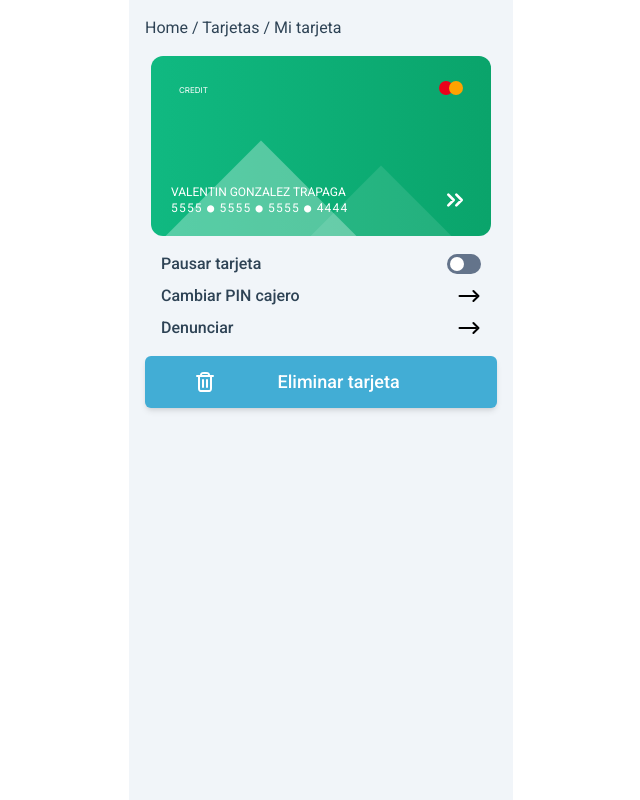
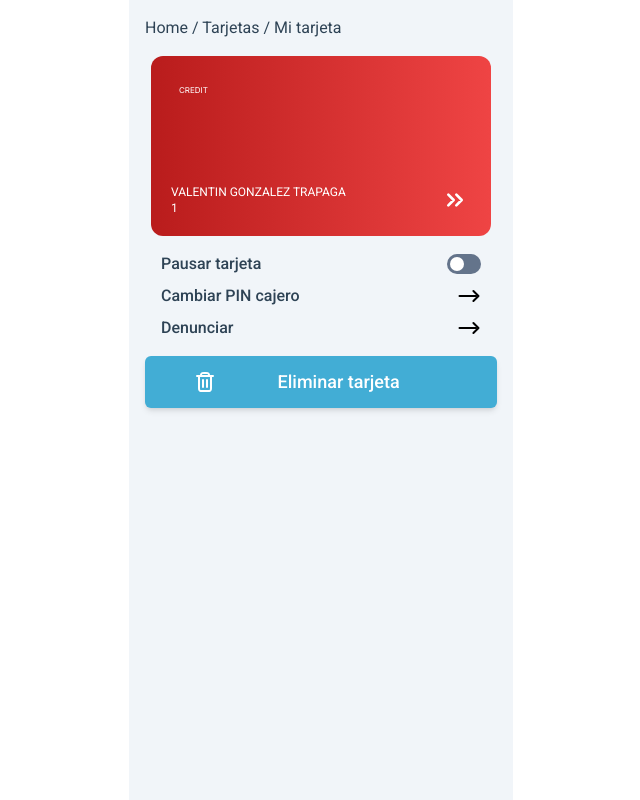
Before and after one commit to No-Country/s8-10-m-node-react, a React (Vite) app in the folder frontend/: page /mycards/1 in a window 1280 px wide. Shown: the whole page, without its empty margins (319-959 px from the left). Built offline with nearby package versions, Linux system fonts and the light colour scheme.

Commit message:
add credit card numb as page param

```diff
--- a/frontend/src/components/CreditCardComp.jsx
+++ b/frontend/src/components/CreditCardComp.jsx
@@ -3,6 +3,7 @@
 import { formatCreditCardNumber } from '../utils/formatCreditCardNumber'
 import { bgGradient } from '../utils/creditCardStyles'
 import { AmexSVG, DoubleArrowSVG, MasterCardSVG } from '../utils/icons'
+import { Link } from 'react-router-dom'
 
 export const CreditCardComp = ({ height, cardNumber }) => {
   const variant = detectCardType(cardNumber)
@@ -46,7 +47,9 @@
             <p className='truncate my-0 tracking-widest'>{numberToShow}</p>
           </span>
           <span className='cursor-pointer z-10'>
-            <DoubleArrowSVG />
+            <Link to={`/mycards/${cardNumber}`}>
+              <DoubleArrowSVG />
+            </Link>
           </span>
         </div>
       </div>
--- a/frontend/src/pages/MyCreditCard.jsx
+++ b/frontend/src/pages/MyCreditCard.jsx
@@ -1,14 +1,33 @@
-import React from 'react'
+import React, { useEffect, useState } from 'react'
 import { CreditCardComp } from '../components/CreditCardComp'
 import { Button } from '../components/Button'
 import { TogglePill } from '../components/TogglePill'
 import { ArrowRightSVG, DeleteSVG } from '../utils/icons'
+import { useParams } from 'react-router-dom'
 
 export const MyCreditCard = () => {
+  const { creditCardId } = useParams()
+  // const [windowWidth, setWindowWidth] = useState(window.innerWidth)
+
+  // useEffect(() => {
+  //   const handleResize = () => {
+  //     const width = window.innerWidth
+  //     setWindowWidth(width)
+  //   }
+
+  //   // Attach event listener to monitor resize
+  //   window.addEventListener('resize', handleResize)
+
+  //   // Clean up the event listener on component unmount
+  //   return () => {
+  //     window.removeEventListener('resize', handleResize)
+  //   }
+  // }, [])
+
   return (
     <main className='mx-auto bg-slate-100 w-96 flex flex-col items-center min-h-screen p-4 gap-4 text-[#2E4355] font-roboto'>
       <p className='w-full'>Home / Tarjetas / Mi tarjeta</p>
-      <CreditCardComp height={180} cardNumber='5555555555554444' />
+      <CreditCardComp height={180} cardNumber={creditCardId} />
       <div className='flex flex-col w-full gap-2 font-medium font-roboto px-4'>
         <div className='flex w-full items-center justify-between'>
           <p>Pausar tarjeta</p>
@@ -16,17 +35,22 @@
         </div>
         <div className='flex w-full items-center justify-between'>
           <p>Cambiar PIN cajero</p>
-          <ArrowRightSVG />
+          <span className='cursor-pointer'>
+            <ArrowRightSVG />
+          </span>
         </div>
         <div className='flex w-full items-center justify-between'>
           <p>Denunciar</p>
-          <ArrowRightSVG />
+          <span className='cursor-pointer'>
+            <ArrowRightSVG />
+          </span>
         </div>
       </div>
       <Button className='bg-[#42ADD5] text-white'>
         <DeleteSVG />
         <p className='font-medium text-center text-lg w-[70%]'>Eliminar tarjeta</p>
       </Button>
+      {/* {windowWidth > 480 ? <p>Estamos en desktop o tablet</p> : <p>Estamos en mobile</p>} */}
     </main>
   )
 }
```
